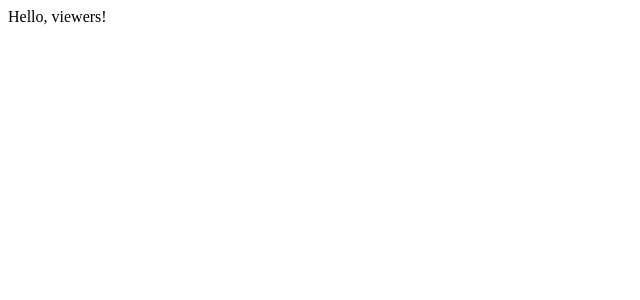
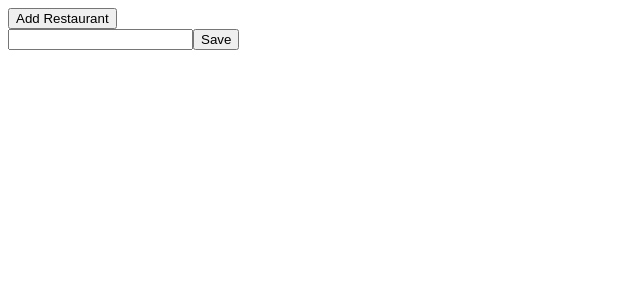
Before and after one commit to diogofgomespinheiro/ReactTDD, a React (Vite) app: page / in a window 1280 px wide. Shown: the top 300 px of the page, without its empty margins (0-640 px from the left). Built offline with nearby package versions, Linux system fonts and the light colour scheme.

Commit message:
Add a restaurant

```diff
--- a/src/App.js
+++ b/src/App.js
@@ -1,9 +1,12 @@
 import React, { useState } from "react";
+import RestaurantList from "./components/RestaurantList";
 
 const App = () => {
   const [name, setName] = useState("viewers");
   return (
-    <div className="hello">Hello, {name}!</div>
+    <div>
+      <RestaurantList />
+    </div>
   );
 }
 
--- /dev/null
+++ b/src/components/NewRestaurantForm/index.js
@@ -0,0 +1,21 @@
+import React, { useState } from 'react';
+
+const NewRestaurantForm = ({ onSave }) => {
+  const [inputText, setInputText] = useState("");
+
+  const handleChange = event => {
+    setInputText(event.target.value);
+  }
+
+  const handleSave = () => {
+    onSave(inputText);
+  }
+  return (
+    <div>
+      <input type="text" data-test="newRestaurantName" onChange={handleChange}/>
+      <button data-test="saveNewRestaurantNameButton" onClick={handleSave}>Save</button>
+    </div>
+  )
+}
+
+export default NewRestaurantForm;
--- /dev/null
+++ b/src/components/RestaurantList/index.js
@@ -0,0 +1,24 @@
+import React, { useState } from "react";
+import NewRestaurantForm from "../NewRestaurantForm";
+
+const RestaurantList = () => {
+  const [restaurantNames, setRestaurantNames] = useState([]);
+
+  const handleAddRestaurant = (newRestaurantName) => {
+    setRestaurantNames([...restaurantNames, newRestaurantName]);
+  }
+
+  return (
+    <div>
+      <button data-test="addRestaurantButton">Add Restaurant</button>
+      <NewRestaurantForm onSave={handleAddRestaurant}/>
+      <ul>
+       {restaurantNames.map(restaurantName => (
+          <li key={restaurantName}>{restaurantName}</li>
+        ))}
+      </ul>
+    </div>
+  );
+};
+
+export default RestaurantList;
```
Also changed, not shown: 2 other files (tests, documents, lock files or other folders).
